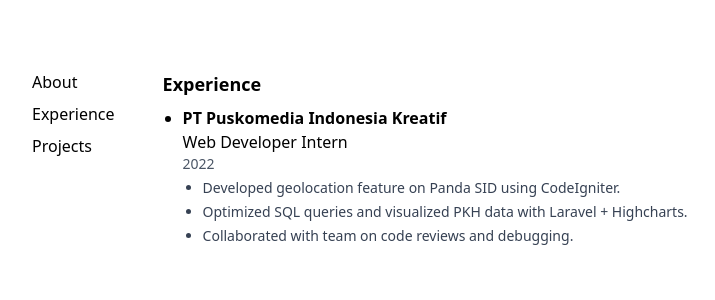
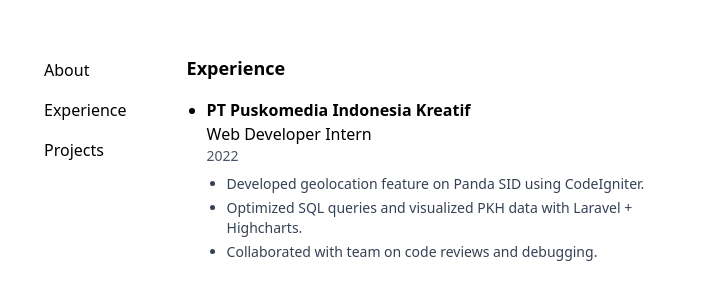
Before and after one commit to aldifhrent/new-portfolio, a Next.js app: page /work in a window 1280 px wide. Shown: the part 242-542 px from the top of the page, without its empty margins (272-987 px from the left). Built offline with nearby package versions, Linux system fonts and the light colour scheme.

Commit message:
fix: all

```diff
--- a/src/app/(site)/projects/page.tsx
+++ b/src/app/(site)/projects/page.tsx
@@ -6,16 +6,20 @@ interface Project {
   desc: string;
   href: string;
 }
+
 export default function Page() {
   return (
     <div className="flex flex-col gap-8">
       <section>
-        <h2 className="font-semibold text-lg mb-2">Projects</h2>
+        <h2 className="font-semibold text-lg mb-4">Projects</h2>
 
-        <ul className="list-disc pl-5 flex flex-col gap-3">
-          {projects.map((p: Project, i) => (
-            <li key={i}>
-              <p className="font-medium">{p.title} - {p.year}</p>
+        <ul className="list-disc pl-5 flex flex-col gap-4" aria-label="Projects list">
+          {projects.map((p: Project) => (
+            <li key={`${p.title}-${p.year}`}>
+              <article>
+                <p className="font-medium">
+                  {p.title} - {p.year}
+                </p>
                 <p className="text-xs text-gray-600 mt-1">{p.desc}</p>
                 <p className="mt-1">
                   <a
@@ -23,10 +27,12 @@ export default function Page() {
                     target="_blank"
                     rel="noopener noreferrer"
                     className="text-blue-600 hover:underline text-sm"
+                    aria-label={`View repository for project ${p.title}`}
                   >
                     View Repository
                   </a>
                 </p>
+              </article>
             </li>
           ))}
         </ul>
--- a/src/app/(site)/work/page.tsx
+++ b/src/app/(site)/work/page.tsx
@@ -4,25 +4,24 @@ export default function WorkPage() {
   return (
     <div className="flex flex-col gap-8">
       <section>
-        <h2 className="font-semibold text-lg mb-2">Experience</h2>
+        <h2 className="font-semibold text-lg mb-4">Experience</h2>
 
-        <ul className="list-disc pl-5 flex flex-col gap-4">
+        <ul className="list-disc pl-5 flex flex-col gap-6" aria-label="Work experiences">
           {experiences.map((exp, i) => (
-            <li key={i}>
-              <p className="font-bold">
-                 {exp.company}
-              </p>
-              <p className="font-light">{exp.role} </p>
-              <p className="text-sm text-gray-600 mb-1">{exp.period}</p>
+            <li key={`${exp.company}-${exp.role}-${i}`}>
+              <article>
+                <p className="font-bold">{exp.company}</p>
+                <p className="font-light">{exp.role}</p>
+                <p className="text-sm text-gray-600 mb-2">{exp.period}</p>
 
-              {/* tampilkan detail poin-poin jika ada */}
                 {exp.details && (
-                <ul className="list-disc pl-5 text-sm text-gray-700 flex flex-col gap-1">
+                  <ul className="list-disc pl-5 text-sm text-gray-700 flex flex-col gap-1" aria-label={`${exp.company} details`}>
                     {exp.details.map((d, j) => (
                       <li key={j}>{d}</li>
                     ))}
                   </ul>
                 )}
+              </article>
             </li>
           ))}
         </ul>
--- a/src/app/components/about.tsx
+++ b/src/app/components/about.tsx
@@ -3,16 +3,20 @@ import Image from "next/image";
 export default function About() {
   return (
     <div className="flex flex-col items-start">
-      <h1 className="font-bold text-lg">Aldi Ahmad Fahrizi Ilmawan</h1>
-      <p className="text-gray-600 text-sm">QA Engineer</p>
-
-      <Image
+       <Image
         src="/profile.png"
         alt="Profile photo"
         width={144}
         height={144}
-        className="w-36 h-36 rounded-full object-cover mt-3 mb-3"
+        className="w-36 h-36 rounded-full object-cover mb-3"
       />
+
+      <header className="mb-3">
+        <h1 className="font-bold text-lg">Aldi Ahmad Fahrizi Ilmawan</h1>
+        <p className="text-gray-600 text-sm">QA Engineer</p>
+      </header>
+
+
       <p className="text-sm">
         Junior QA Engineer skilled in manual & automation testing (Playwright,
         Selenium, Katalon). Experienced in API testing, CI/CD pipelines, and
--- a/src/app/components/sidebar.tsx
+++ b/src/app/components/sidebar.tsx
@@ -3,13 +3,16 @@ import Link from "next/link";
 
 export default function SideBar() {
   return (
-    <nav className="flex flex-wrap flex-row lg:flex-col gap-2">
-      {menus
-        .map((m) => (
-          <Link key={m.href} href={m.href} className="text-black hover:underline hover:text-blue-700">
-            {m.name}
-          </Link>
-        ))}
+    <nav className="flex flex-wrap flex-row lg:flex-col gap-2" aria-label="Sidebar navigation">
+      {menus.map((m) => (
+        <Link
+          key={m.href}
+          href={m.href}
+          className="text-black hover:underline hover:text-blue-700 px-3 py-1 rounded"
+        >
+          {m.name}
+        </Link>
+      ))}
     </nav>
   );
 }
--- a/src/app/layout.tsx
+++ b/src/app/layout.tsx
@@ -62,7 +62,7 @@ export default function RootLayout({
   return (
     <html lang="en">
       <body
-        className={`${geistSans.variable} ${geistMono.variable} antialiased`}
+        className={`${geistSans.variable} ${geistMono.variable} antialiased min-h-screen`}
       >
         <main className="flex items-center justify-center min-h-screen w-full p-4">
           <div className="flex flex-col lg:flex-row gap-4 lg:gap-12 max-w-2xl w-full">
```
Lines whose indentation alone changed are shown as unchanged.
